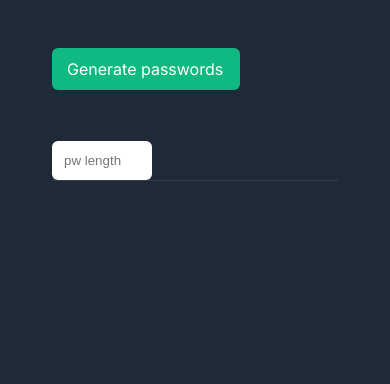
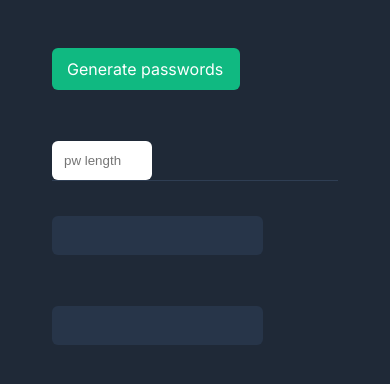
Before and after one commit to InquisitiveOne/Password-generator, a plain HTML site: page index.html in a window 390 px wide. Shown: the part 314-698 px from the top of the page. Drawn offline with Linux system fonts and the light colour scheme.

Commit message:
Add media query
Improve responsiveness for mobile devices

```diff
--- a/index.css
+++ b/index.css
@@ -101,3 +101,13 @@ button {
 .password:first-of-type {
     margin-right: 24px;
 }
+
+@media screen and (max-width: 500px) {
+    .password-section {
+        flex-direction: column;
+    }
+
+    .password {
+        width: 100%;
+    }
+}
```
